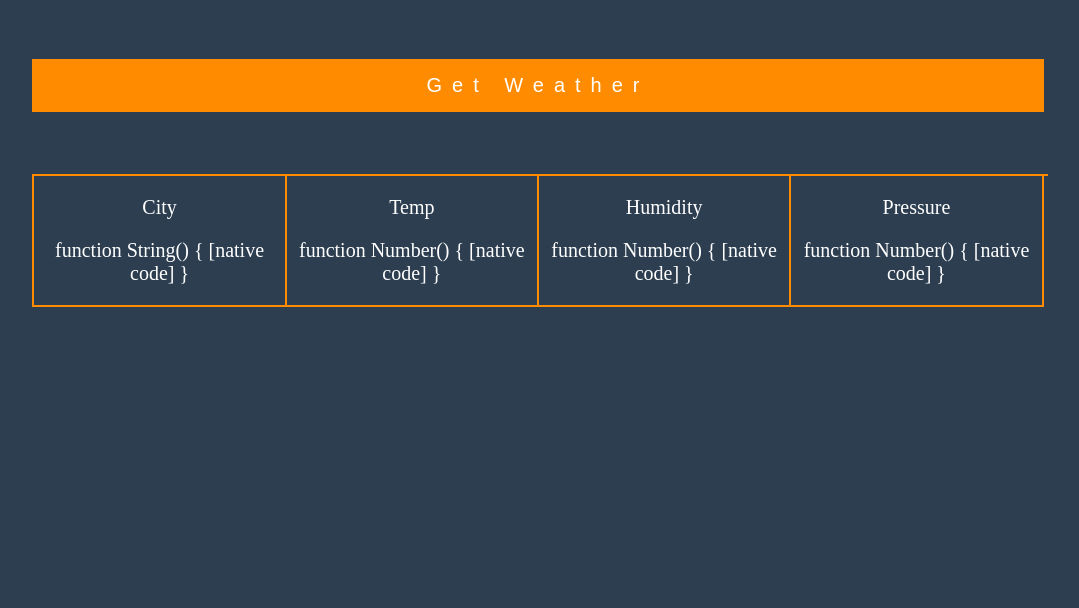
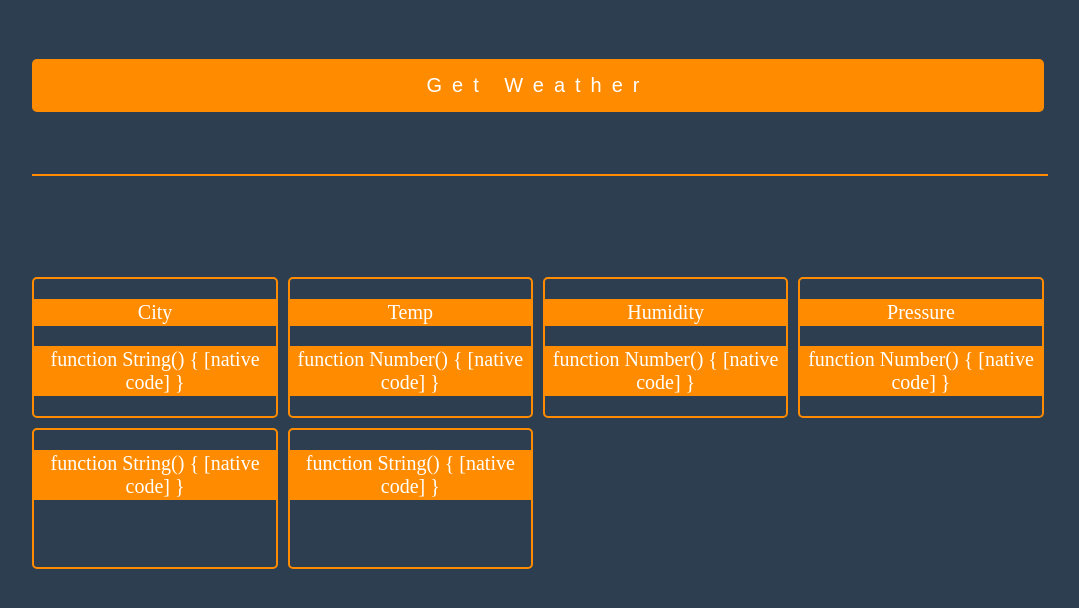
Before and after one commit to Ryuninja24/OpenWeatherAPP, an Angular app: page / in a window 1280 px wide. Shown: the top 608 px of the page, without its empty margins (102-1181 px from the left). Built offline with nearby package versions, Linux system fonts and the light colour scheme.

Commit message:
added main, desription, and icon data model and created grid areas to display them in

```diff
--- a/src/app/main/form/form.component.css
+++ b/src/app/main/form/form.component.css
@@ -2,6 +2,7 @@ button {
   margin-top: 5%;
   background-color: #FF8C00;
   border: none;
+  border-radius: 5px;
   color: white;
   font-size: 1.25em;
   padding: 15px;
--- a/src/app/main/form/form.component.ts
+++ b/src/app/main/form/form.component.ts
@@ -15,7 +15,14 @@ export class FormComponent implements OnInit {
     this.sharedService._getWeather(zip)
     .subscribe(
       (data) => {
-        console.log(data);
+        // console.log(data);
+        console.log(data.weather[0].description);
+        console.log(data.weather[0].main);
+
+        this.sharedService._localDescription.description = data.weather[0].description;
+        this.sharedService._localDescription.icon = data.weather[0].icon;
+        this.sharedService._localDescription.main = data.weather[0].main;
+
         this.sharedService._localData.temp = data.main.temp;
         this.sharedService._localData.humidity = data.main.humidity;
         this.sharedService._localData.name = data.name;
--- a/src/app/main/shared.service.ts
+++ b/src/app/main/shared.service.ts
@@ -14,6 +14,12 @@ export class SharedService {
     pressure: Number
   };
 
+  _localDescription = {
+    main: String,
+    description: String,
+    icon: String
+  };
+
   constructor(private http: Http) { }
   _getWeather(zip: String) {
     // tslint:disable-next-line:max-line-length
--- a/src/app/main/weather-view/weather-view.component.css
+++ b/src/app/main/weather-view/weather-view.component.css
@@ -1,14 +1,22 @@
 .WeatherInfoContainer {
   display: grid;
   grid-template-columns: 1fr 1fr 1fr 1fr;
+  grid-template-rows: 1fr 1fr;
+  grid-column-gap: 10px;
+  grid-row-gap: 10px;
+  margin-top: 10%;
 }
+
+
 
 p {
   text-align: center;
+  border:2px solid #FF8C00;
+  background-color: #FF8C00;
   color: white;
 }
 
-div {
-  border:1px solid #FF8C00;
-  border-top: none;
+.info {
+  border:2px solid #FF8C00;
+  border-radius: 5px;
 }
--- a/src/app/main/weather-view/weather-view.component.html
+++ b/src/app/main/weather-view/weather-view.component.html
@@ -1,18 +1,24 @@
 <div class="WeatherInfoContainer">
-  <div>
+  <div class="info city">
     <p>City</p>
     <p> {{ this.sharedService._localData.name }} </p>
   </div>
-  <div>
+  <div class="info temp">
     <p>Temp</p>
     <p> {{ this.sharedService._localData.temp }} </p>
   </div>
-  <div>
+  <div class="info humidity">
     <p>Humidity</p>
     <p>{{ this.sharedService._localData.humidity }}</p>
   </div>
-  <div>
+  <div class="info pressure">
     <p>Pressure</p>
     <p>{{ this.sharedService._localData.pressure }}</p>
   </div>
+  <div class="info main">
+    <p> {{ this.sharedService._localDescription.main }} </p>
+  </div>
+  <div class="info description">
+    <p> {{ this.sharedService._localDescription.description }} </p>
+  </div>
 </div>
```
